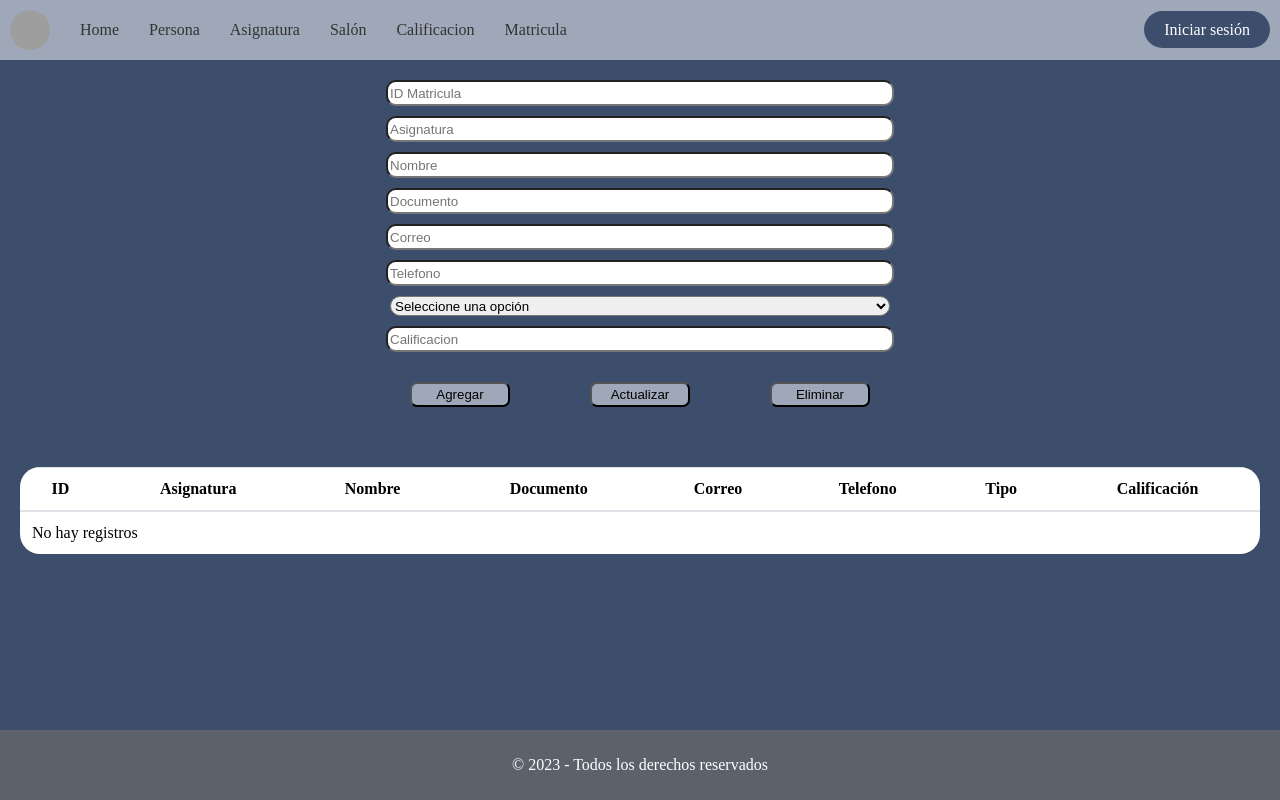
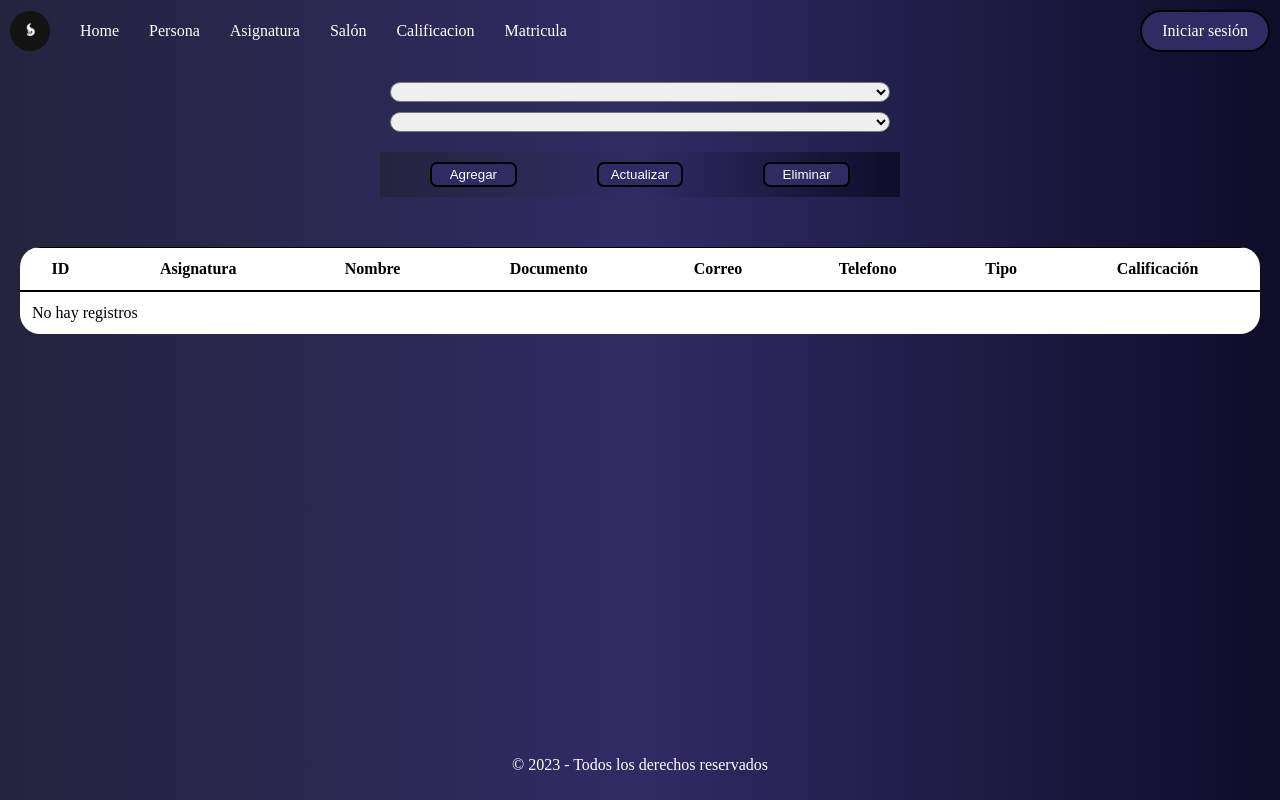
Before and after one commit to SQT11/https---github.com-SQT11-Universidad, a PHP site: page /Universidad/Views/Matricula.php in a window 1280 px wide. Run offline with PHP 8.4, Linux system fonts and the light colour scheme; data comes from the database, SQL or seed files in the repository; lists and menus that the app fills with data are empty; grey boxes are pictures that could not be loaded.

Commit message:
Actualizacion de css y demas MVC

```diff
--- a/Views/Asignatura.php
+++ b/Views/Asignatura.php
@@ -12,7 +12,7 @@
 <body>
 <nav>
         <div class="profile-pic">
-            <img src="../Fotos/Logo.jpg" alt="Foto de perfil">
+            <img src="../images/Logo.jpg" alt="Foto de perfil">
         </div>
         <ul>
           <li><a href="../index.php">Home</a></li>
--- a/Views/Calificacion.php
+++ b/Views/Calificacion.php
@@ -12,7 +12,7 @@
 <body>
       <nav>
         <div class="profile-pic">
-            <img src="../Fotos/Logo.jpg" alt="Foto de perfil">
+            <img src="../images/Logo.jpg" alt="Foto de perfil">
         </div>
         <ul>
         <li><a href="../index.php">Home</a></li>
@@ -23,7 +23,7 @@
           <li><a href="Matricula.php">Matricula</a></li>
         </ul>
         <div class="login-btn">
-            <a class="btn-login" href="/Views/login.php">Iniciar sesión</a>
+            <a class="btn-login" href="../Views/login.php">Iniciar sesión</a>
         </div>
      </nav>
 
--- a/Views/Login.php
+++ b/Views/Login.php
@@ -24,9 +24,9 @@
         <div class="content">
             <div class="content-2">
                 <label for="usuario">Usuario</label>
-                <input type="text" placeholder="Ingrese su usuario" name="usuario" class="input">
+                <input type="text" placeholder="Ingrese su usuario" name="usuario" class="input" required>
                 <label for="contrasena">Contraseña</label>
-                <input type="text" placeholder="Ingrese su contraseña" name="contrasena" class="input">
+                <input type="text" placeholder="Ingrese su contraseña" name="contrasena" class="input" required>
                 <label for="name" class="label-opacity"><a href="http://localhost/Universidad/Views/Register.php">No tienes contraseña? Registrate aquí.</a></label>
                 <button class="z" type="submit" name="iniciarSesion" value="iniciarSesion" > Iniciar Sesion</button>
             </div>
--- a/Views/Matricula.php
+++ b/Views/Matricula.php
@@ -12,7 +12,7 @@
 <body>
 <nav>
         <div class="profile-pic">
-            <img src="../Fotos/Logo.jpg" alt="Foto de perfil">
+            <img src="../images/Logo.jpg" alt="Foto de perfil">
         </div>
         <ul>
         <li><a href="../index.php">Home</a></li>
@@ -31,19 +31,10 @@
     <div class="formulario">
       <form action="../includes/matricula.php" method="POST">
         <!-- Aquí van los campos del formulario -->
-        <input type="text" name="idmatricula" placeholder="ID Matricula">
-        <input type="text" name="asignatura" placeholder="Asignatura"  require>
-        <input type="text" name="nombre" placeholder="Nombre"  require>
-        <input type="text" name="documento" placeholder="Documento"require>
-        <input type="text" name="correo" placeholder="Correo"require>
-        <input type="text" name="telefono" placeholder="Telefono"require>
         <select class="dropdown" name="opcion[]" multipe require>
-        <option value="">Seleccione una opción</option>
-        <option value="Estudiante" >Estudiante</option>
-        <option value="Docente">Docente</option>
-      </select>
-        <input type="text" name="calificacion" placeholder="Calificacion"require>
-
+        </select>
+        <select class="dropdown" name="opcion[]" multipe require>
+        </select>
         <div class="boton">
           <button class="agregar" name="agregar">Agregar</button>
           <button class="actualizar" name="actualizar">Actualizar</button>
--- a/Views/Persona.php
+++ b/Views/Persona.php
@@ -48,6 +48,7 @@
 
       </div>
     </form>
+
   </div>
 
   <div class="content">
--- a/Views/Salon.php
+++ b/Views/Salon.php
@@ -12,7 +12,7 @@
 <body>
 <nav>
         <div class="profile-pic">
-            <img src="../Fotos/Logo.jpg" alt="Foto de perfil">
+            <img src="../images/Logo.jpg" alt="Foto de perfil">
         </div>
         <ul>
         <li><a href="../index.php">Home</a></li>
--- a/css/DemasEstilos.css
+++ b/css/DemasEstilos.css
@@ -1,18 +1,24 @@
 /* >>>Index<<< */
 body {
+ font-size: 16px; /* Tamaño base del texto */
   margin: 0;
   padding: 0;
   min-height: 100vh;
   display: flex;
   flex-direction: column;
-  background-color: #3C4E6B;
+  background: #0f0c29;
+  background: -webkit-linear-gradient(to right, #24243e, #302b63, #0f0c29);
+  background: linear-gradient(to right, #24243e, #302b63, #0f0c29);
 }
 
 nav {
-  background-color: #9EA8B8;
   padding: 10px;
   display: flex;
   align-items: center;
+    background: #0f0c29;  /* fallback for old browsers */
+    background: -webkit-linear-gradient(to right, #24243e, #302b63, #0f0c29);  /* Chrome 10-25, Safari 5.1-6 */
+    background: linear-gradient(to right, #24243e, #302b63, #0f0c29); /* W3C, IE 10+/ Edge, Firefox 16+, Chrome 26+, Opera 12+, Safari 7+ */
+    color: #fff;
 }
 
 .profile-pic {
@@ -43,25 +49,32 @@ nav ul li {
 }
 
 nav ul li a {
-  color: #333;
+  color: #ffffff;
   text-decoration: none;
   padding: 10px;
+}
+
+
+nav ul li a:hover{
+  background-color: #24243e;
 }
 
 .login-btn {
   margin-left: auto; /* Alinea el botón de inicio de sesión a la derecha */
 }
-
 .btn-login {
+  font-size: 16px;
+  display: flex;
   color: #fff;
   border-radius: 100px;
-  background-color: #3C4E6B;
-  padding: 10px 20px; /* Ajusta los valores de padding según tus necesidades */
+  background-color: #302b63;
+  padding: 10px 20px;
   text-decoration: none;
+  border: 2px solid #000000; /* Agrega un borde sólido de 1 píxel */
 }
 
 .btn-login:hover {
-  background-color: #5C626B;
+  background-color: #24243e;
 }
 
 .table-container {
@@ -81,30 +94,35 @@ nav ul li a {
 .table td {
   padding: 0.75rem;
   vertical-align: top;
-  border-top: 1px solid #dee2e6;
+  border-top: 1px solid #010101;
 }
 
 .table thead th {
   vertical-align: bottom;
-  border-bottom: 2px solid #dee2e6;
+  border-bottom: 2px solid #020202;
 }
 
 .table tbody + tbody {
-  border-top: 2px solid #dee2e6;
+  border-top: 2px solid #000000;
 }
 
 .content {
   flex: 1;
   padding: 20px;
   background-color: #3C4E6B;
+  background: #0f0c29;  /* fallback for old browsers */
+    background: -webkit-linear-gradient(to right, #24243e, #302b63, #0f0c29);  /* Chrome 10-25, Safari 5.1-6 */
+    background: linear-gradient(to right, #24243e, #302b63, #0f0c29); /* W3C, IE 10+/ Edge, Firefox 16+, Chrome 26+, Opera 12+, Safari 7+ */
 }
 
 .formulario form {
   display: flex;
   flex-direction: column;
   align-items: center;
-  background: #3C4E6B;
   padding: 20px;
+  background: #0f0c29;  /* fallback for old browsers */
+    background: -webkit-linear-gradient(to right, #24243e, #302b63, #0f0c29);  /* Chrome 10-25, Safari 5.1-6 */
+    background: linear-gradient(to right, #24243e, #302b63, #0f0c29); /* W3C, IE 10+/ Edge, Firefox 16+, Chrome 26+, Opera 12+, Safari 7+ */
 }
 
 .formulario input,
@@ -119,26 +137,43 @@ nav ul li a {
   display: flex;
   justify-content: center;
   align-items: center;
-  background: #3C4E6B;
   padding: 10px;
   margin-top: 10px;
   margin-bottom: 10px;
+  width: 500px;
+  background: #0f0c29;  /* fallback for old browsers */
+  background: -webkit-linear-gradient(to right, #24243e, #302b63, #0f0c29);  /* Chrome 10-25, Safari 5.1-6 */
+  background: linear-gradient(to right, #24243e, #302b63, #0f0c29); /* W3C, IE 10+/ Edge, Firefox 16+, Chrome 26+, Opera 12+, Safari 7+ */
+}
+.slider img {
+  max-width: 100%;
+  height: auto;
 }
 
 .boton button {
+  display: flex;
+  justify-content: center;
+  align-items: center;
   margin-left: 40px;
   margin-right: 40px;
   border-radius: 7px;
   height: 25px;
-  width: 100px;
-  background-color: #9EA8B8;
+  width: 500px;
+  background-color: #302b63;
+  color: #fff;
+  border: 2px solid #000000; /* Agrega un borde sólido de 1 píxel */
+}
+.boton button :hover{
+  background-color: #24243e;
 }
 
 footer {
-  background-color: #5C626B;
   padding: 10px;
   text-align: center;
   color: #fff; /* Agrega color de texto blanco */
+  background: #0f0c29;  /* fallback for old browsers */
+    background: -webkit-linear-gradient(to right, #24243e, #302b63, #0f0c29);  /* Chrome 10-25, Safari 5.1-6 */
+    background: linear-gradient(to right, #24243e, #302b63, #0f0c29); /* W3C, IE 10+/ Edge, Firefox 16+, Chrome 26+, Opera 12+, Safari 7+ */
 }
 
 @media (max-width: 768px) {
--- a/css/Login.css
+++ b/css/Login.css
@@ -9,7 +9,6 @@ body {
   background: linear-gradient(to right, #24243e, #302b63, #0f0c29); /* W3C, IE 10+/ Edge, Firefox 16+, Chrome 26+, Opera 12+, Safari 7+ */
 
 }
-
 nav {
 
   padding: 10px;
```
Also changed, not shown: Views/Home.php (+5 -5 lines), css/index.css (+21 -6 lines), css/index2.css (deleted, +0 -127 lines).
